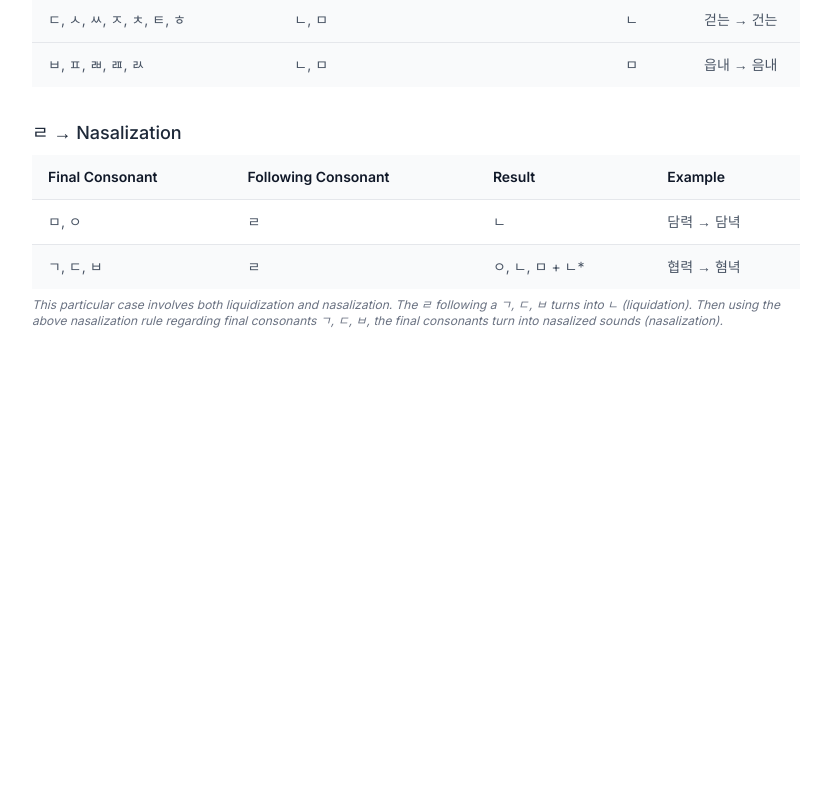
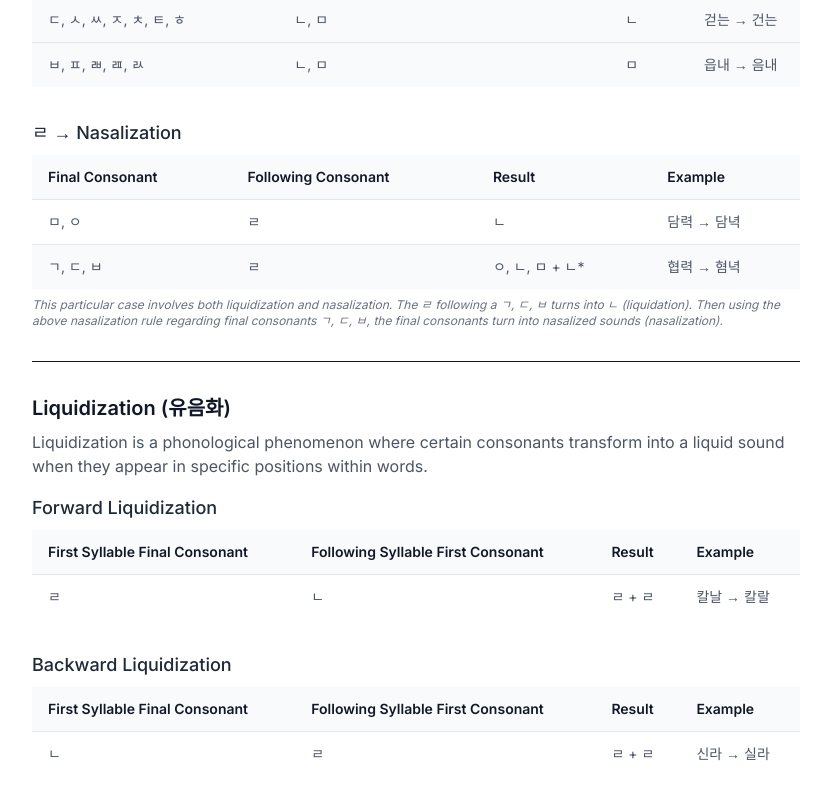
Before and after one commit to richardjhong/sejong-malhagi, a Next.js app: page /about in a window 1280 px wide. Shown: the part 416-1216 px from the top of the page, without its empty margins (224-1055 px from the left). Before the commit the page ends 809 px from the top, so only its background shows below. Built offline with nearby package versions, Linux system fonts and the light colour scheme.

Commit message:
adding rules and table for liquidization in about page

```diff
--- a/app/about/page.tsx
+++ b/app/about/page.tsx
@@ -150,6 +150,95 @@ const About = () => {
               </div>
             </div>
           </div>
+          <hr className="my-8" />
+          <div className="mt-8">
+            <h3 className="text-xl font-semibold mb-2 text-gray-900 dark:text-white">
+              Liquidization (유음화)
+            </h3>
+            <p className="text-gray-600 dark:text-gray-300">
+              Liquidization is a phonological phenomenon where certain
+              consonants transform into a liquid sound when they appear in
+              specific positions within words.
+            </p>
+            <div className="overflow-x-auto mt-4">
+              <h4 className="text-lg font-medium mb-2 text-gray-800 dark:text-gray-200">
+                Forward Liquidization
+              </h4>
+              <table className="min-w-full divide-y divide-gray-200 dark:divide-gray-700">
+                <thead>
+                  <tr className="bg-gray-50 dark:bg-gray-800">
+                    <th className="px-4 py-3 text-left text-sm font-semibold text-gray-900 dark:text-white">
+                      First Syllable Final Consonant
+                    </th>
+                    <th className="px-4 py-3 text-left text-sm font-semibold text-gray-900 dark:text-white">
+                      Following Syllable First Consonant
+                    </th>
+                    <th className="px-4 py-3 text-left text-sm font-semibold text-gray-900 dark:text-white">
+                      Result
+                    </th>
+                    <th className="px-4 py-3 text-left text-sm font-semibold text-gray-900 dark:text-white">
+                      Example
+                    </th>
+                  </tr>
+                </thead>
+                <tbody className="divide-y divide-gray-200 dark:divide-gray-700">
+                  <tr className="bg-white dark:bg-gray-900">
+                    <td className="px-4 py-3 text-sm text-gray-600 dark:text-gray-300">
+                      ㄹ
+                    </td>
+                    <td className="px-4 py-3 text-sm text-gray-600 dark:text-gray-300">
+                      ㄴ
+                    </td>
+                    <td className="px-4 py-3 text-sm text-gray-600 dark:text-gray-300">
+                      ㄹ + ㄹ
+                    </td>
+                    <td className="px-4 py-3 text-sm text-gray-600 dark:text-gray-300">
+                      칼날 → 칼랄
+                    </td>
+                  </tr>
+                </tbody>
+              </table>
+            </div>
+            <div className="overflow-x-auto mt-8">
+              <h4 className="text-lg font-medium mb-2 text-gray-800 dark:text-gray-200">
+                Backward Liquidization
+              </h4>
+              <table className="min-w-full divide-y divide-gray-200 dark:divide-gray-700">
+                <thead>
+                  <tr className="bg-gray-50 dark:bg-gray-800">
+                    <th className="px-4 py-3 text-left text-sm font-semibold text-gray-900 dark:text-white">
+                      First Syllable Final Consonant
+                    </th>
+                    <th className="px-4 py-3 text-left text-sm font-semibold text-gray-900 dark:text-white">
+                      Following Syllable First Consonant
+                    </th>
+                    <th className="px-4 py-3 text-left text-sm font-semibold text-gray-900 dark:text-white">
+                      Result
+                    </th>
+                    <th className="px-4 py-3 text-left text-sm font-semibold text-gray-900 dark:text-white">
+                      Example
+                    </th>
+                  </tr>
+                </thead>
+                <tbody className="divide-y divide-gray-200 dark:divide-gray-700">
+                  <tr className="bg-white dark:bg-gray-900">
+                    <td className="px-4 py-3 text-sm text-gray-600 dark:text-gray-300">
+                      ㄴ
+                    </td>
+                    <td className="px-4 py-3 text-sm text-gray-600 dark:text-gray-300">
+                      ㄹ
+                    </td>
+                    <td className="px-4 py-3 text-sm text-gray-600 dark:text-gray-300">
+                      ㄹ + ㄹ
+                    </td>
+                    <td className="px-4 py-3 text-sm text-gray-600 dark:text-gray-300">
+                      신라 → 실라
+                    </td>
+                  </tr>
+                </tbody>
+              </table>
+            </div>
+          </div>
         </section>
 
         {/* <section className="mb-8">
```
